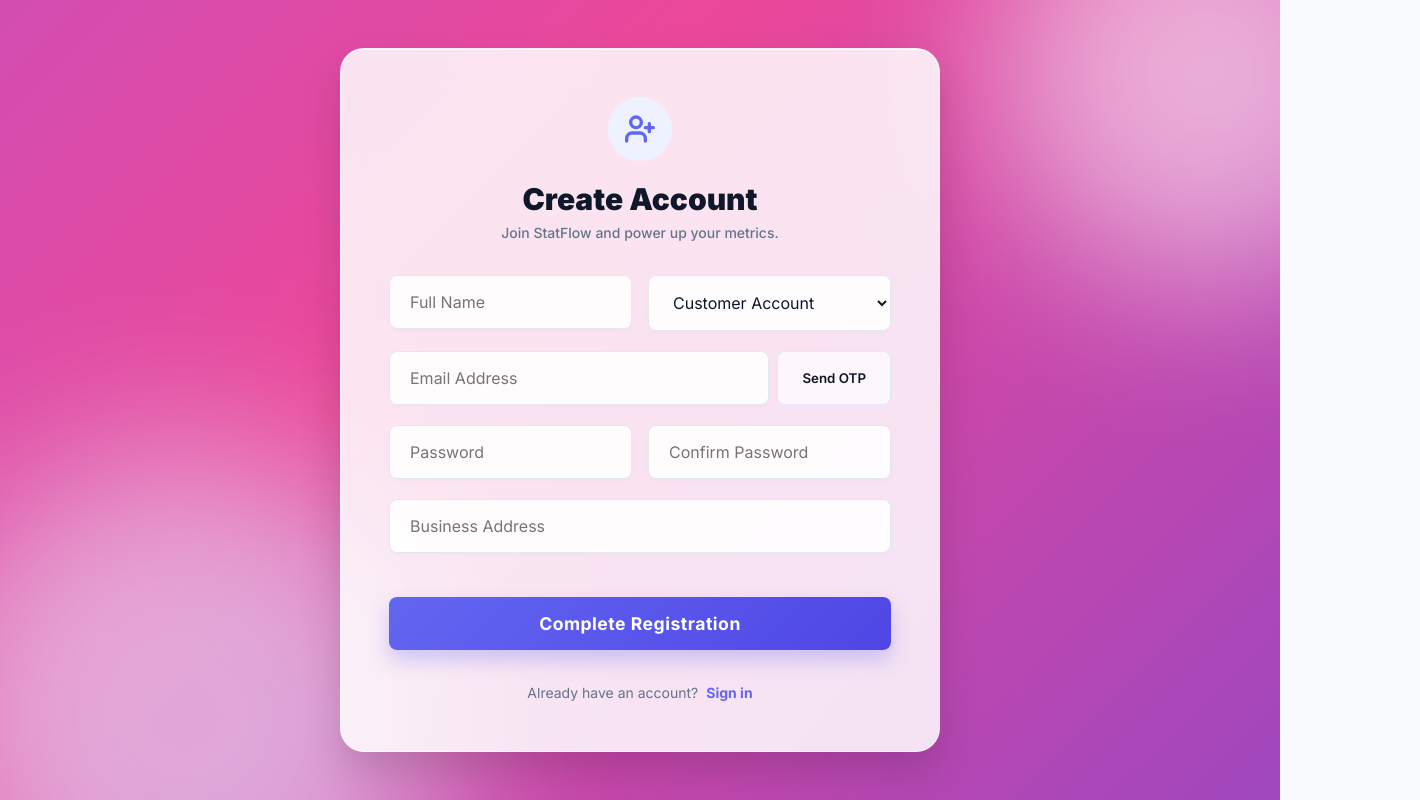
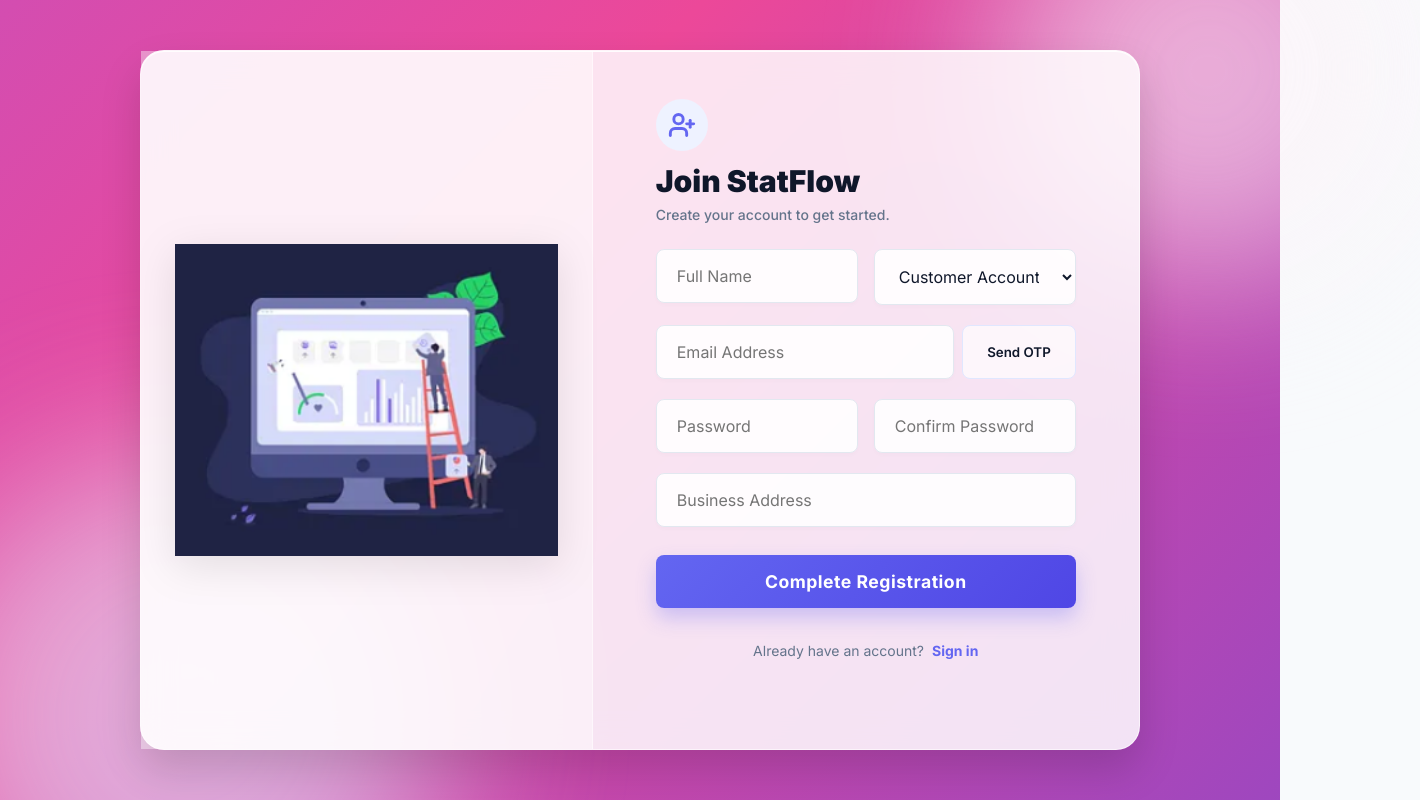
Before and after one commit to Tirth-1510/StatFlow, a React (Vite) app in the folder frontend/: page /register in a window 1280 px wide. Shown: the top 800 px of the page, 1420 px wide, since content can reach past the window. Built offline with nearby package versions, Linux system fonts and the light colour scheme.

Commit message:
style: combined glass UI with previous split screen image

```diff
--- a/frontend/src/pages/Login.jsx
+++ b/frontend/src/pages/Login.jsx
@@ -36,20 +36,31 @@ const Login = () => {
 
   return (
     <div className="auth-bg-animated overflow-hidden">
-      {/* Background Floating Orbs */}
       <div className="bg-shape shape-1"></div>
       <div className="bg-shape shape-2"></div>
 
-      <div className="glass-panel-pro">
-        <div className="flex-col items-center text-center w-full mb-8">
-          <div className="mb-4" style={{ background: 'var(--color-primary-faint)', padding: '1rem', borderRadius: '50%', display: 'inline-flex' }}>
-             <svg width="40" height="40" viewBox="0 0 24 24" fill="none" stroke="var(--color-primary)" strokeWidth="2.5" strokeLinecap="round" strokeLinejoin="round">
+      {/* HYBRID SPLIT-SCREEN GLASS PANEL */}
+      <div className="glass-panel-pro flex flex-row overflow-hidden" style={{ maxWidth: '1000px', height: '600px', padding: 0, margin: '2rem' }}>
+
+        {/* LEFT SIDE ILLUSTRATION (Hidden on mobile) */}
+        <div style={{ flex: 1, backgroundColor: 'rgba(255, 255, 255, 0.4)', display: 'flex', alignItems: 'center', justifyContent: 'center', borderRight: '1px solid rgba(255,255,255,0.5)' }}>
+           <img
+            src="/login-illustration.png"
+            alt="Dashboard"
+            style={{ width: '85%', filter: 'drop-shadow(0 10px 20px rgba(0,0,0,0.1))' }}
+          />
+        </div>
+
+        {/* RIGHT SIDE FORM */}
+        <div className="flex-col justify-center" style={{ flex: 1, padding: '3rem', overflowY: 'auto' }}>
+          <div className="w-full relative z-10" style={{ maxWidth: '400px', margin: '0 auto' }}>
+            <div className="mb-2" style={{ background: 'var(--color-primary-faint)', padding: '0.75rem', borderRadius: '50%', display: 'inline-flex' }}>
+               <svg width="28" height="28" viewBox="0 0 24 24" fill="none" stroke="var(--color-primary)" strokeWidth="2.5" strokeLinecap="round" strokeLinejoin="round">
                   <path d="M3 3v18h18" /><path d="M18 17V9" /><path d="M13 17V5" /><path d="M8 17v-3" />
                </svg>
             </div>
-          <h2 className="text-3xl font-black text-main tracking-tight">Welcome Back</h2>
-          <p className="text-muted text-sm mt-2 font-medium">Log into StatFlow to continue.</p>
-        </div>
+            <h2 className="text-3xl font-black text-main tracking-tight">StatFlow</h2>
+            <p className="text-muted text-sm mt-1 mb-8 font-medium">Your financial stats are always in a flow.</p>
 
             {error && (
               <div className="p-4 mb-6" style={{ backgroundColor: 'var(--color-danger-faint)', color: 'var(--color-danger)', borderLeft: '4px solid var(--color-danger)', borderRadius: 'var(--radius-sm)', fontSize: '0.875rem', fontWeight: '600' }}>
@@ -57,7 +68,7 @@ const Login = () => {
               </div>
             )}
 
-        <form onSubmit={handleSubmit} className="flex-col w-full relative z-10">
+            <form onSubmit={handleSubmit} className="flex-col w-full">
               <div className="auth-input-group">
                 <input
                   type="email"
@@ -89,7 +100,7 @@ const Login = () => {
               </button>
             </form>
 
-        <p className="text-center text-muted text-sm mt-8 relative z-10">
+            <p className="text-center text-muted text-sm mt-8">
               Don't have an account?
               <span
                 className="text-primary font-bold ml-2 transition-fast"
@@ -101,6 +112,9 @@ const Login = () => {
             </p>
           </div>
         </div>
+
+      </div>
+    </div>
   );
 };
 
--- a/frontend/src/pages/Register.jsx
+++ b/frontend/src/pages/Register.jsx
@@ -34,7 +34,6 @@ const Register = () => {
       });
       if (res.data.success) {
         setIsOtpSent(true);
-        // Alert replaced with smoother UI state handling below
       }
     } catch (err) {
       setError(err.response?.data?.message || "Failed to send OTP");
@@ -71,21 +70,29 @@ const Register = () => {
   };
 
   return (
-    <div className="auth-bg-animated overflow-hidden" style={{ overflowY: 'auto' }}>
+    <div className="auth-bg-animated overflow-hidden" style={{ minHeight: '100vh', padding: '2rem 0' }}>
       <div className="bg-shape shape-1"></div>
       <div className="bg-shape shape-2"></div>
 
-      <div className="glass-panel-pro" style={{ maxWidth: '600px', margin: '3rem auto' }}>
+      {/* HYBRID SPLIT-SCREEN GLASS PANEL */}
+      <div className="glass-panel-pro flex flex-row overflow-hidden" style={{ maxWidth: '1000px', minHeight: '700px', padding: 0, margin: 'auto' }}>
 
-        <div className="flex-col items-center text-center w-full mb-8">
-           <div className="mb-4" style={{ background: 'var(--color-primary-faint)', padding: '1rem', borderRadius: '50%', display: 'inline-flex' }}>
-             <svg width="32" height="32" viewBox="0 0 24 24" fill="none" stroke="var(--color-primary)" strokeWidth="2.5" strokeLinecap="round" strokeLinejoin="round">
+        {/* LEFT SIDE ILLUSTRATION */}
+        <div style={{ flex: 1, backgroundColor: 'rgba(255, 255, 255, 0.4)', display: 'flex', alignItems: 'center', justifyContent: 'center', borderRight: '1px solid rgba(255,255,255,0.5)' }}>
+          <img src="/login-illustration.png" alt="Register" style={{ width: '85%', filter: 'drop-shadow(0 10px 20px rgba(0,0,0,0.1))' }} />
+        </div>
+
+        {/* RIGHT SIDE FORM */}
+        <div className="flex-col justify-center" style={{ flex: 1, padding: '3rem', overflowY: 'auto' }}>
+          <div className="w-full relative z-10" style={{ maxWidth: '420px', margin: '0 auto' }}>
+
+            <div className="mb-2" style={{ background: 'var(--color-primary-faint)', padding: '0.75rem', borderRadius: '50%', display: 'inline-flex' }}>
+              <svg width="28" height="28" viewBox="0 0 24 24" fill="none" stroke="var(--color-primary)" strokeWidth="2.5" strokeLinecap="round" strokeLinejoin="round">
                   <path d="M16 21v-2a4 4 0 0 0-4-4H6a4 4 0 0 0-4 4v2" /><circle cx="9" cy="7" r="4" /><path d="M19 8v6" /><path d="M22 11h-6" />
               </svg>
             </div>
-          <h2 className="text-3xl font-black text-main tracking-tight">Create Account</h2>
-          <p className="text-muted text-sm mt-2 font-medium">Join StatFlow and power up your metrics.</p>
-        </div>
+            <h2 className="text-3xl font-black text-main tracking-tight">Join StatFlow</h2>
+            <p className="text-muted text-sm mt-1 mb-6 font-medium">Create your account to get started.</p>
 
             {error && (
               <div className="p-4 mb-6" style={{ backgroundColor: 'var(--color-danger-faint)', color: 'var(--color-danger)', borderLeft: '4px solid var(--color-danger)', borderRadius: 'var(--radius-sm)', fontSize: '0.875rem', fontWeight: '600' }}>
@@ -93,7 +100,7 @@ const Register = () => {
               </div>
             )}
 
-        <form onSubmit={handleSubmit} className="flex-col w-full relative z-10">
+            <form onSubmit={handleSubmit} className="flex-col w-full">
 
               <div className="flex gap-4">
                 <div className="auth-input-group" style={{ flex: 1 }}>
@@ -198,6 +205,7 @@ const Register = () => {
                 type="submit"
                 disabled={loading || !isOtpSent}
                 className="auth-btn"
+                style={{ marginTop: '0.5rem' }}
               >
                 {loading ? "Processing..." : "Complete Registration"}
               </button>
@@ -216,6 +224,8 @@ const Register = () => {
 
           </div>
         </div>
+      </div>
+    </div>
   );
 };
 
```
Lines whose indentation alone changed are shown as unchanged.
